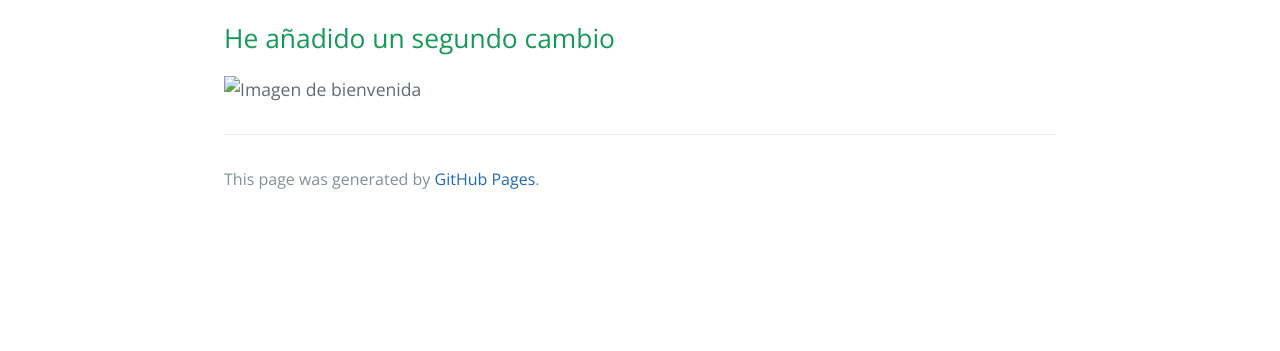
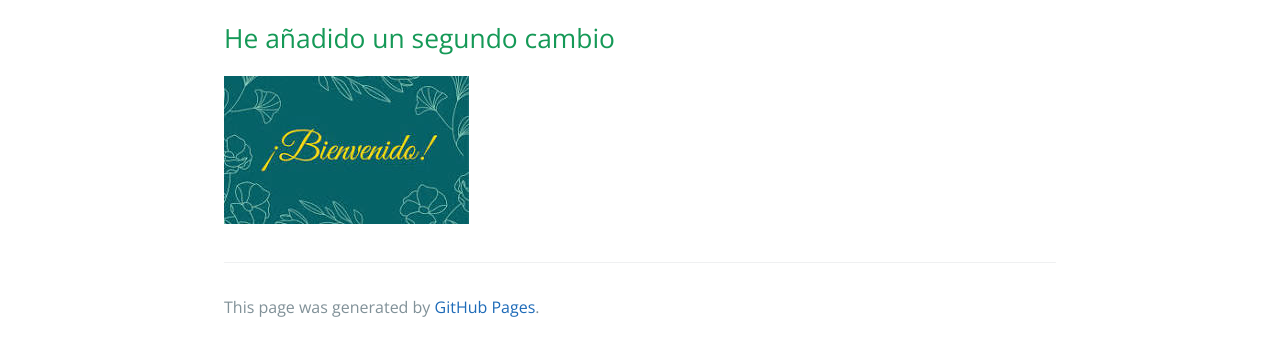
Before and after one commit to ddorluc760/david_web_estatica, a plain HTML site: page prueba1_iaw.html in a window 1280 px wide. Shown: the part 634-985 px from the top of the page. Before the commit the page ends 857 px from the top, so only its background shows below. Drawn offline with nearby package versions, Linux system fonts and the light colour scheme; files that its build step writes are made by us from their sources.

Commit message:
Cambios realizados con scripts

```diff
--- a/prueba1_iaw.html
+++ b/prueba1_iaw.html
@@ -55,7 +55,7 @@
 
 <h2 id="he-añadido-un-segundo-cambio">He añadido un segundo cambio</h2>
 
-<p><img src="_site/images/welcome.jpg" alt="Imagen de bienvenida" /></p>
+<p><img src="images/welcome.jpg" alt="Imagen de bienvenida" /></p>
 
 
       <footer class="site-footer">
```
